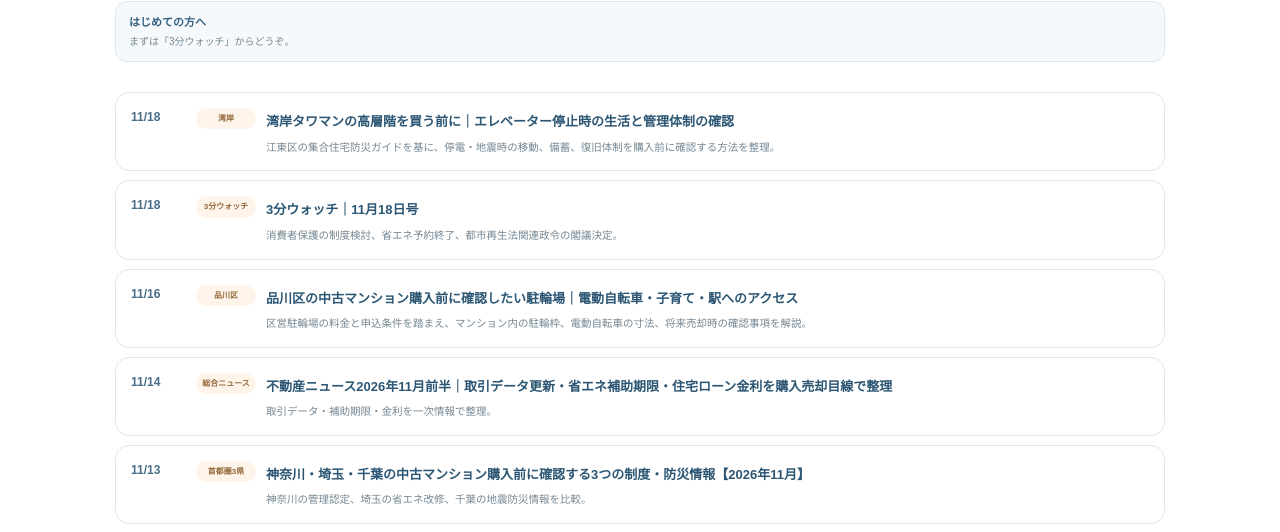
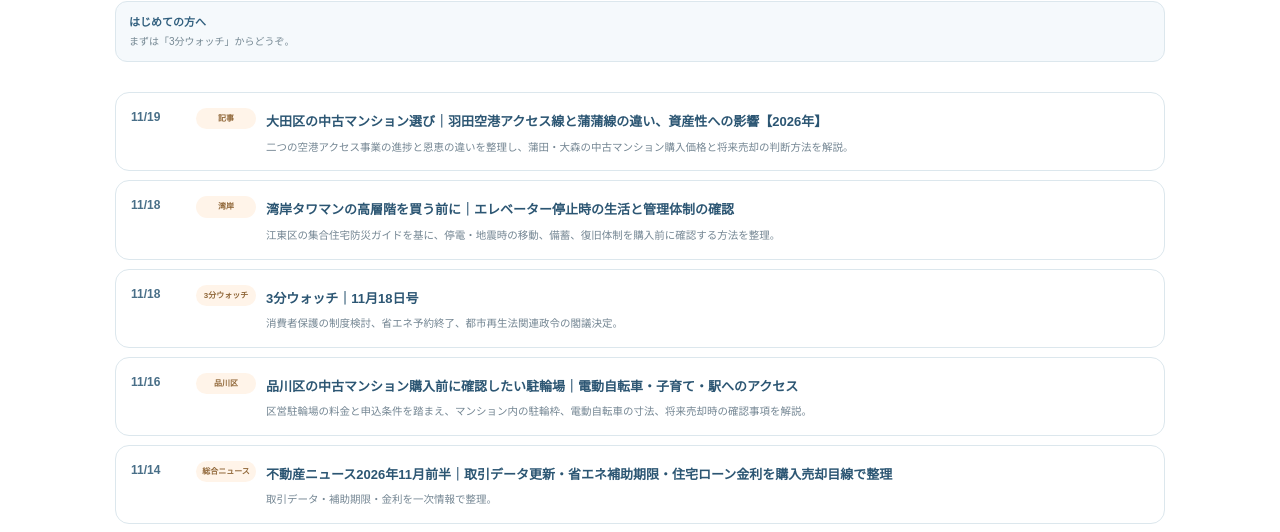
Before and after one commit to agent-insight/tokyo-mansion-watch, a plain HTML site: page updates.html in a window 1280 px wide. Shown: the part 261-793 px from the top of the page. Drawn offline with Linux system fonts and the light colour scheme.

Commit message:
Publish Ota rail access and resale guide 2026-11-19

```diff
--- a/updates.html
+++ b/updates.html
@@ -17,6 +17,7 @@
 <section class="updates-hero reader-first-hero"><span class="eyebrow">WHAT'S NEW</span><h1>更新情報</h1><div class="visit-status-card" data-visit-status></div></section>
 
 <section class="updates-list">
+<a class="update-item" data-update-date="2026-11-19" href="article.html?id=ota-haneda-access-vs-kamakama-resale-2026"><span class="update-date">11/19</span><span class="update-kind guide">記事</span><div><strong>大田区の中古マンション選び｜羽田空港アクセス線と蒲蒲線の違い、資産性への影響【2026年】</strong><p>二つの空港アクセス事業の進捗と恩恵の違いを整理し、蒲田・大森の中古マンション購入価格と将来売却の判断方法を解説。</p></div></a>
 <a class="update-item" data-update-date="2026-11-18" href="article.html?id=bay-tower-elevator-outage-2026"><span class="update-date">11/18</span><span class="update-kind guide">湾岸</span><div><strong>湾岸タワマンの高層階を買う前に｜エレベーター停止時の生活と管理体制の確認</strong><p>江東区の集合住宅防災ガイドを基に、停電・地震時の移動、備蓄、復旧体制を購入前に確認する方法を整理。</p></div></a>
 <a class="update-item" data-update-date="2026-11-18" href="brief.html?date=2026-11-18"><span class="update-date">11/18</span><span class="update-kind guide">3分ウォッチ</span><div><strong>3分ウォッチ｜11月18日号</strong><p>消費者保護の制度検討、省エネ予約終了、都市再生法関連政令の閣議決定。</p></div></a>
 
```
